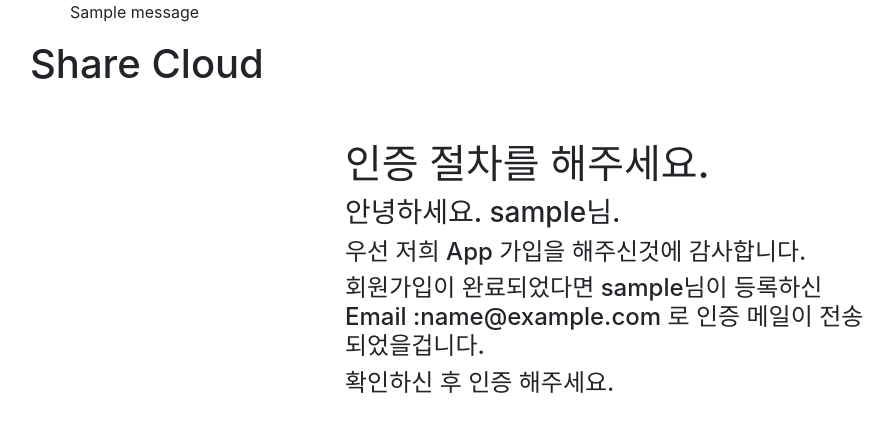
After one commit to sys3948/share-cloud, a Django app: template account/templates/unable_confirm.html in a window 1280 px wide. The commit adds this page. Shown: the top 432 px of the page, without its empty margins (25-918 px from the left). Run offline with Django 3.2, Linux system fonts and the light colour scheme; the template is opened without the code that fills it: most values are stand-ins (such as "Sample title", 1, 10 or a date in 2020); one stand-in notice (Sample message) is shown.

Commit message:
commit 9 : 로그인 및 인증 확인 데코레이터 구현. 인증 확인 뷰 및 템플릿 구현중.

```diff
--- /dev/null
+++ b/account/templates/unable_confirm.html
@@ -0,0 +1,15 @@
+{% extends  'account_base.html'%}
+
+
+{% block title %}Unable Confirm{% endblock %}
+
+
+{% block contents %}
+  <div class="container">
+    <h1>인증 절차를 해주세요.</h1>
+    <h3>안녕하세요. {{username}}님.</h3>
+    <h4>우선 저희 App 가입을 해주신것에 감사합니다. </h4>
+    <h4>회원가입이 완료되었다면 {{username}}님이 등록하신 Email :<span class="fw-bolder">{{email}}</span> 로 인증 메일이 전송되었을겁니다.</h4>
+    <h4>확인하신 후 인증 해주세요.</h4>
+  </div>
+{% endblock %}
--- a/static/base.css
+++ b/static/base.css
@@ -7,3 +7,7 @@
 .header {
   height: 100px;
 }
+
+.alert-message {
+  list-style: none;
+}
--- a/templates/account_base.html
+++ b/templates/account_base.html
@@ -10,6 +10,13 @@
     {% block stylesheet %}{% endblock %}
   </head>
   <body class="container">
+    {% if messages %}
+      <ul class="messages">
+        {% for message in messages %}
+          <li class="alert-message  {% if message.tags %}{{ message.tags }}{% endif %}"" >{{ message }}</li>
+        {% endfor %}
+      </ul>
+    {% endif %}
     <header class="header">
       <h1>Share Cloud</h1>
     </header>
```
Also changed, not shown: account/views.py (+7 -5 lines), cloud/views.py (+4 -14 lines), decorate/check_decorate.py (added, +22 -0 lines).
